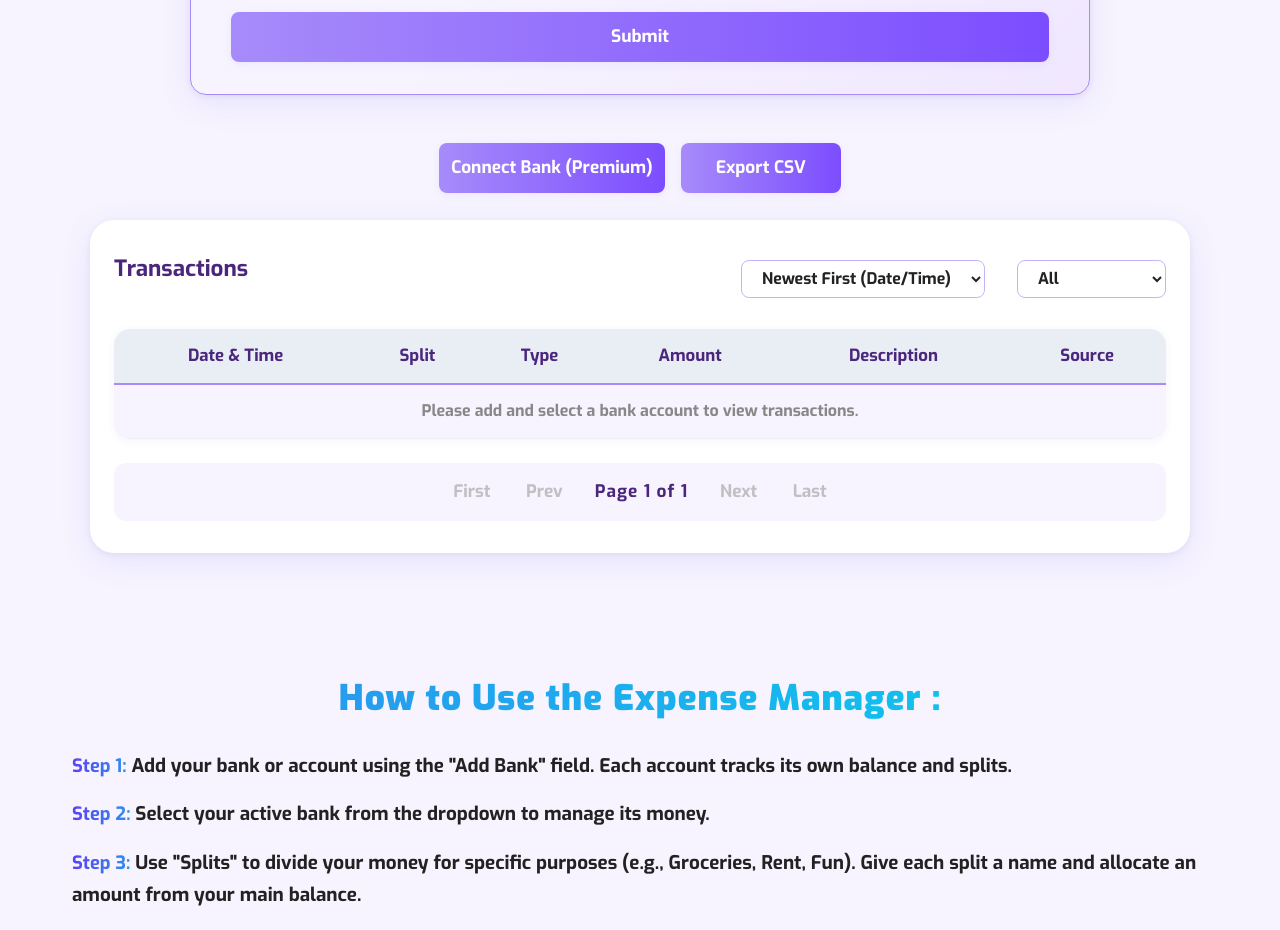
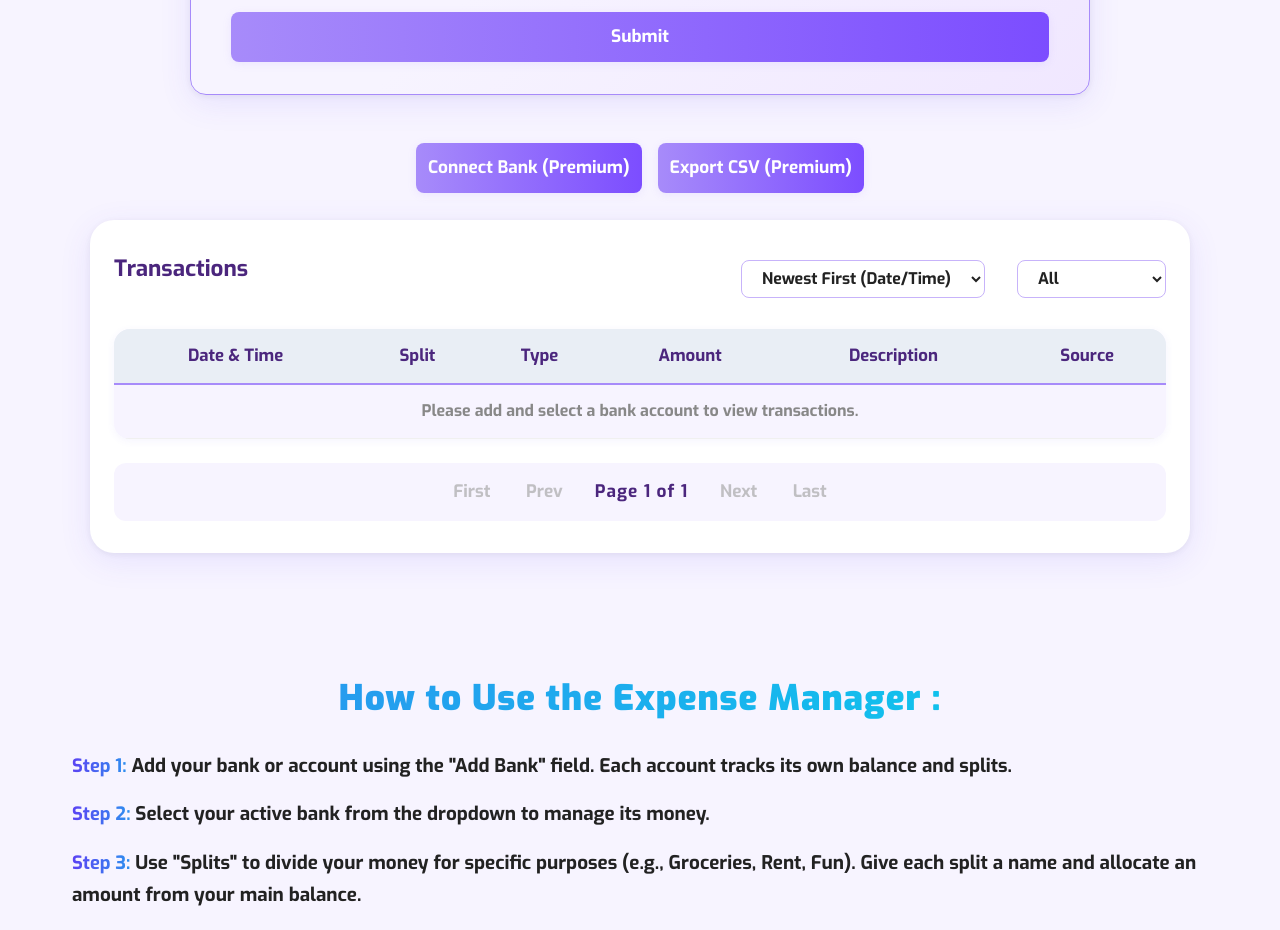
Before and after one commit to rudresh-coder/Expense-Manager-Budget-Calculator, a React (Vite) app: page /expensemanager in a window 1280 px wide. Shown: the part 1060-1990 px from the top of the page. Built offline with nearby package versions, Linux system fonts and the light colour scheme.

Commit message:
fixed transfer transaction

```diff
--- a/src/TSX/ExpenseManager.tsx
+++ b/src/TSX/ExpenseManager.tsx
@@ -232,23 +232,6 @@ export default function ExpenseManager() {
     }
   }, [accounts, hasPremium]);
 
-  // useEffect(() => {
-
-  //   if (!hasPremium) {
-  //     accounts.forEach(acc => {
-  //       if (!acc.transactions || acc.transactions.length === 0) return;
-  //       const now = Date.now();
-  //       const oldest = Math.min(...acc.transactions.map(tx => tx.timestamp || now));
-  //       if (now - oldest > 6 * 60 * 60 * 1000) { // 6 hours
-  //         setAccounts([]);
-  //         setActiveAccountId("");
-  //         sessionStorage.removeItem("expenseManagerAccounts");
-  //         sessionStorage.removeItem("expenseManagerActiveAccountId");
-  //       }
-  //     });
-  //   }
-  // }, [accounts, hasPremium]);
-
   useEffect(() => {
     accounts.forEach(acc => {
       if (acc.transactions) {
@@ -443,21 +426,36 @@ export default function ExpenseManager() {
   };
 
   const exportCSV = () => {
+    if (!hasPremium) {
+      alert("CSV export is a premium feature. Please upgrade to access this functionality.");
+      return;
+    }
+
+    if (!activeAccount || !activeAccount.transactions?.length) {
+      alert("No transactions to export for the selected account.");
+      return;
+    }
+
     const rows = [
       ["Date", "Split", "Type", "Amount", "Description", "Source"],
-      ...(activeAccount?.transactions ? activeAccount.transactions.map(tx => [
-        tx.date,
-        tx.splitId ? (accounts.find(a => a.id === tx.accountId)?.splits.find(s => s.id === tx.splitId)?.name || "Main") : "Main",
-        tx.type,
-        tx.amount,
+      ...activeAccount.transactions
+        .filter(tx => tx.type !== "transfer")
+        .map(tx => [
+          new Date(tx.date).toLocaleDateString('en-GB'),
+          tx.splitId ? (activeAccount.splits.find(s => s.id === tx.splitId)?.name || "Main") : "Main",
+          tx.type.charAt(0).toUpperCase() + tx.type.slice(1),
+          tx.amount.toFixed(2),
           tx.description,
           tx.source || "manual"
-      ]) : [])
+        ])
     ];
-    const csvContent = "data:text/csv;charset=utf-8," + rows.map(e => e.join(",")).join("\n");
+
+    const csvContent = "data:text/csv;charset=utf-8," +
+      rows.map(row => row.map(field => `"${field}"`).join(",")).join("\n");
+
     const link = document.createElement("a");
     link.href = csvContent;
-    link.download = "expense_manager.csv";
+    link.download = `${activeAccount.name}_transactions.csv`;
     link.click();
   };
 
@@ -465,6 +463,7 @@ export default function ExpenseManager() {
   const filteredTransactions = activeAccount?.transactions
   ? activeAccount.transactions.filter(
       tx =>
+        tx.type !== "transfer" && // Exclude transfer transactions from display
         (filterSource === "all" ||
           (filterSource === "manual" && tx.source !== "bank") ||
           (filterSource === "bank" && tx.source === "bank"))
@@ -787,7 +786,13 @@ export default function ExpenseManager() {
               Connect Bank Account
             </button>
           )}
+          {hasPremium ? (
           <button className="expense-btn" onClick={exportCSV}>Export CSV</button>
+        ) : (
+          <button className="expense-btn" disabled title="Premium feature">
+            Export CSV (Premium)
+          </button>
+        )}
         </div>
       {/* Transactions Section - outside the card */}
         <div className="expense-transactions-bg">
@@ -853,10 +858,12 @@ export default function ExpenseManager() {
                                 className={
                                   tx.type === "add"
                                     ? "expense-type-add"
+                                    : tx.type === "spend"
+                                    ? "expense-type-spend"
                                     : "expense-type-spend"
                                 }
                               >
-                                {tx.type === "add" ? "Add" : "Spend"}
+                                {tx.type === "add" ? "Add" : tx.type === "spend" ? "Spend" : "Transfer"}
                               </span>
                             </td>
                             <td>
--- a/src/components/InfoCarousel.tsx
+++ b/src/components/InfoCarousel.tsx
@@ -72,7 +72,7 @@ export default function InfoCarousel() {
   const [direction, setDirection] = useState<"next" | "prev">("next");
   const [paused, setPaused] = useState(false);
   const [progress, setProgress] = useState(0);
-  const [animationType, setAnimationType] = useState<"slide" | "bounce" | "zoom">("zoom");
+  const [animationType, setAnimationType] = useState<"slide" | "bounce" | "zoom">("slide");
 
   // Stable functions using useCallback
   const changeSlide = useCallback((newIdx: number, dir: "next" | "prev") => {
```
Also changed, not shown: 1 other file (tests, documents, lock files or other folders). Lines whose indentation alone changed are shown as unchanged.
